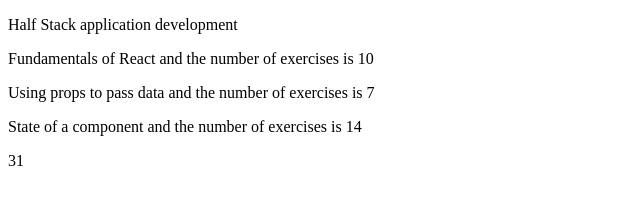
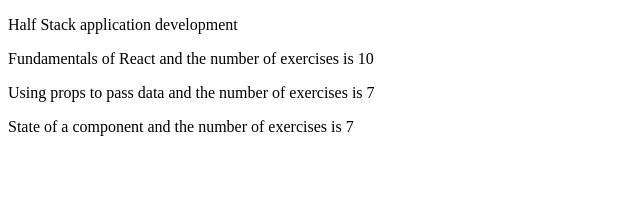
Before and after one commit to Codekmt/ReactOpenCourse, a React (Vite) app in the folder part1/: page / in a window 1280 px wide. Shown: the top 220 px of the page, without its empty margins (0-640 px from the left). Built offline with nearby package versions, Linux system fonts and the light colour scheme.

Commit message:
1.3 finished

```diff
--- a/part1/src/App.jsx
+++ b/part1/src/App.jsx
@@ -2,7 +2,7 @@
 import viteLogo from '/vite.svg'
 
 const Header = (props) => {
-
+  console.log(props)
   return (
     <div>
       <p>{props.course}</p>
@@ -37,12 +37,12 @@
 }
 
 const Content = (props) => {
-
+  console.log(props)
     return (
       <div>
-        <Part1 part1={props.part1} exercises1={props.exercises1}/>
-        <Part2 part2={props.part2} exercises2={props.exercises2}/>
-        <Part3 part3={props.part3} exercises3={props.exercises3}/>
+        <Part1 part1={props.part1[0].name} exercises1={props.part1[0].exercises}/>
+        <Part2 part2={props.part2[0].name} exercises2={props.part2[0].exercises}/>
+        <Part3 part3={props.part3[0].name} exercises3={props.part2[0].exercises}/>
       </div>
 )
 }
@@ -57,19 +57,23 @@
 
 const App = () => {
   const course = 'Half Stack application development'
-  const part1 = 'Fundamentals of React'
-  const exercises1 = 10
-  const part2 = 'Using props to pass data'
-  const exercises2 = 7
-  const part3 = 'State of a component'
-  const exercises3 = 14
-
+  const part1 = {
+    name: 'Fundamentals of React',
+    exercises: 10
+  }
+  const part2 = {
+    name: 'Using props to pass data',
+    exercises: 7
+  }
+  const part3 = {
+    name: 'State of a component',
+    exercises: 14
+  }
 
   return (
     <div>
       <Header course={course}/>
-      <Content part1={part1} part2={part2} part3={part3} exercises1={exercises1} exercises2={exercises2} exercises3={exercises3}/>
-      <Total exercises1={exercises1} exercises2={exercises2} exercises3={exercises3}/>
+      <Content part1={[part1]} part2={[part2]} part3={[part3]}/>
     </div>
   )
 }
```
